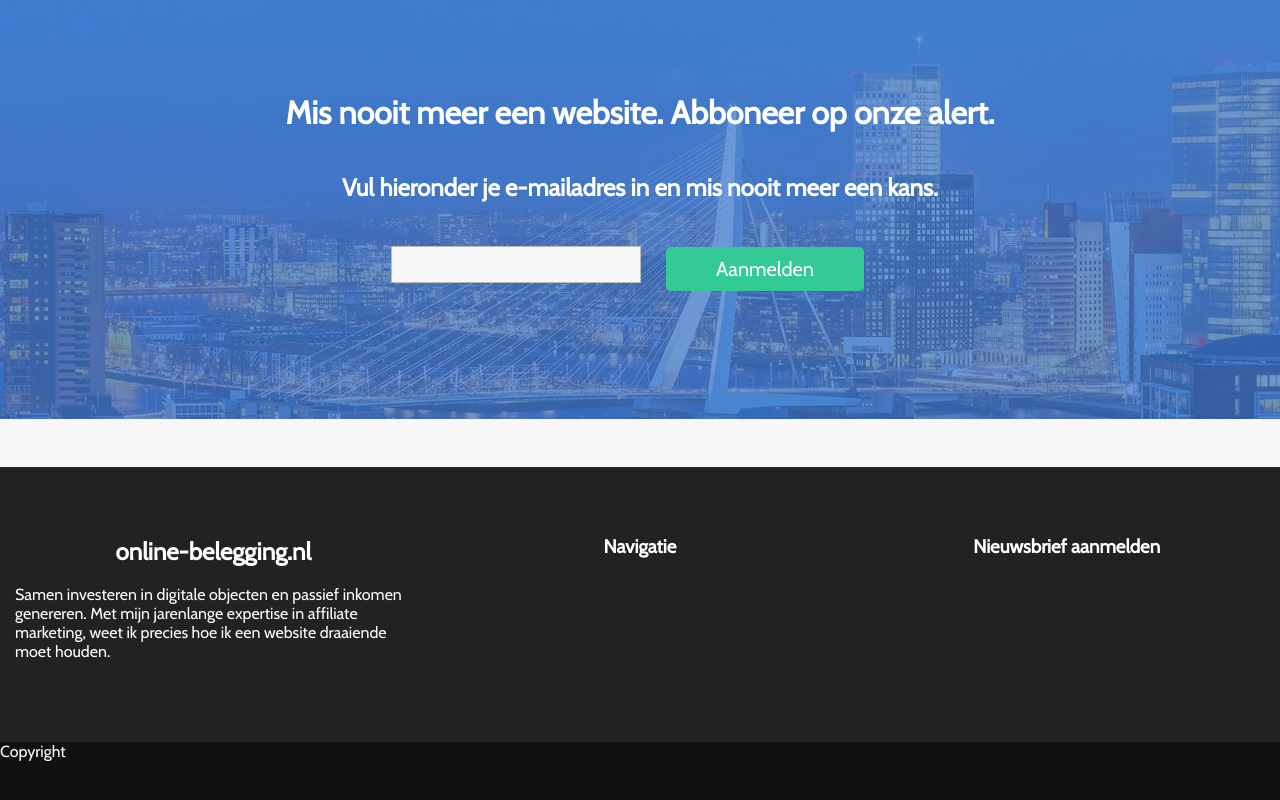
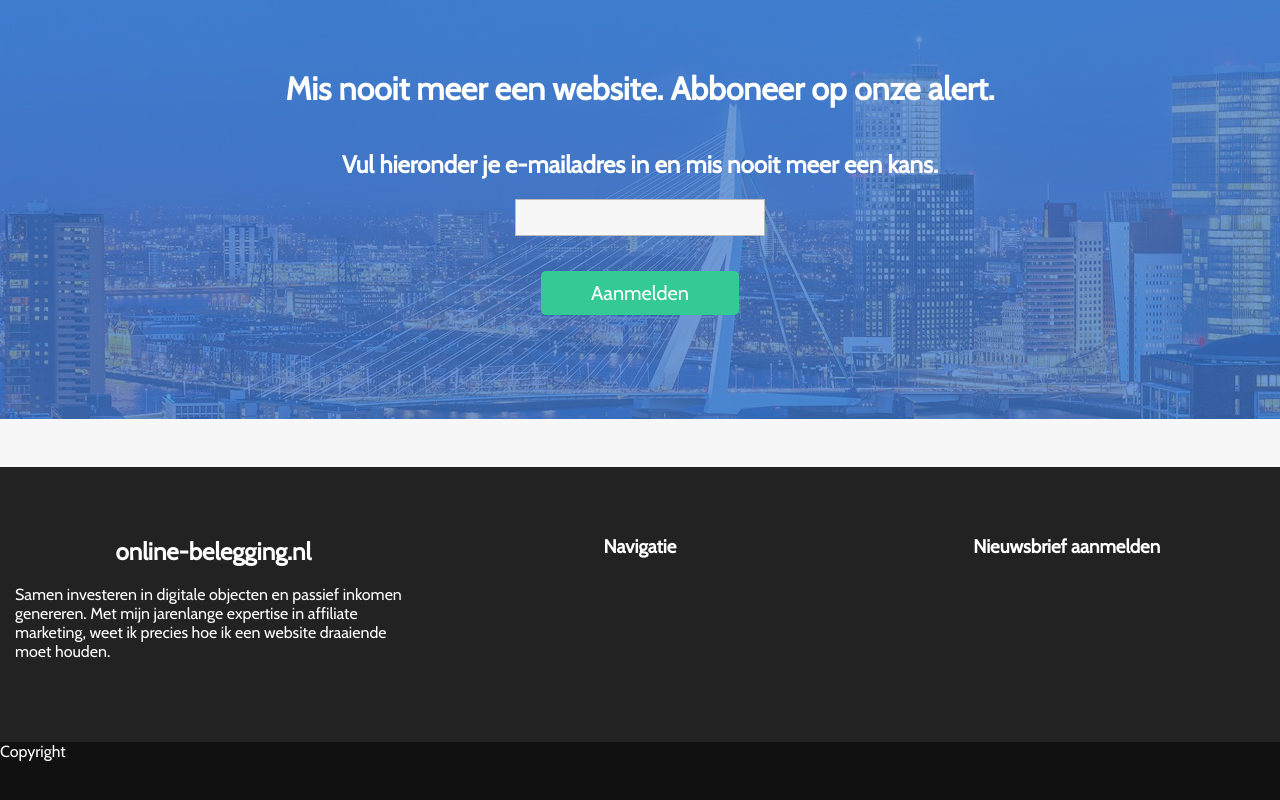
Before and after one commit to sanderyt/invest-platform, a Next.js app: page / in a window 1280 px wide. Shown: the part 1523-2323 px from the top of the page. Built offline with nearby package versions, Linux system fonts and the light colour scheme; no server answers.

Commit message:
fixed bug homepage

```diff
--- a/components/Newsletter/index.js
+++ b/components/Newsletter/index.js
@@ -11,10 +11,8 @@ const Newsletter = () => {
         <div className="newsletter__content d-flex flex-column justify-content-center align-items-center">
           <h1>Mis nooit meer een website. Abboneer op onze alert.</h1>
           <h2>Vul hieronder je e-mailadres in en mis nooit meer een kans.</h2>
-          <div className="d-flex align-items-center">
-            <InputField />
-            <button className="btn btn--cta btn--lg">Aanmelden</button>
-          </div>
+          <InputField />
+          <button className="btn btn--cta btn--lg">Aanmelden</button>
         </div>
       </div>
     </div>
```
